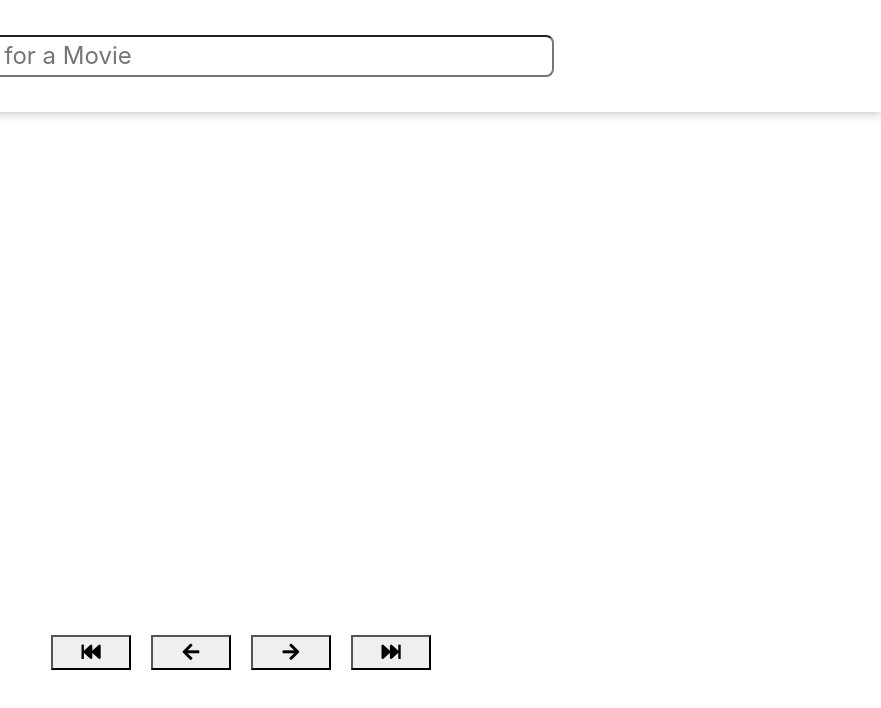
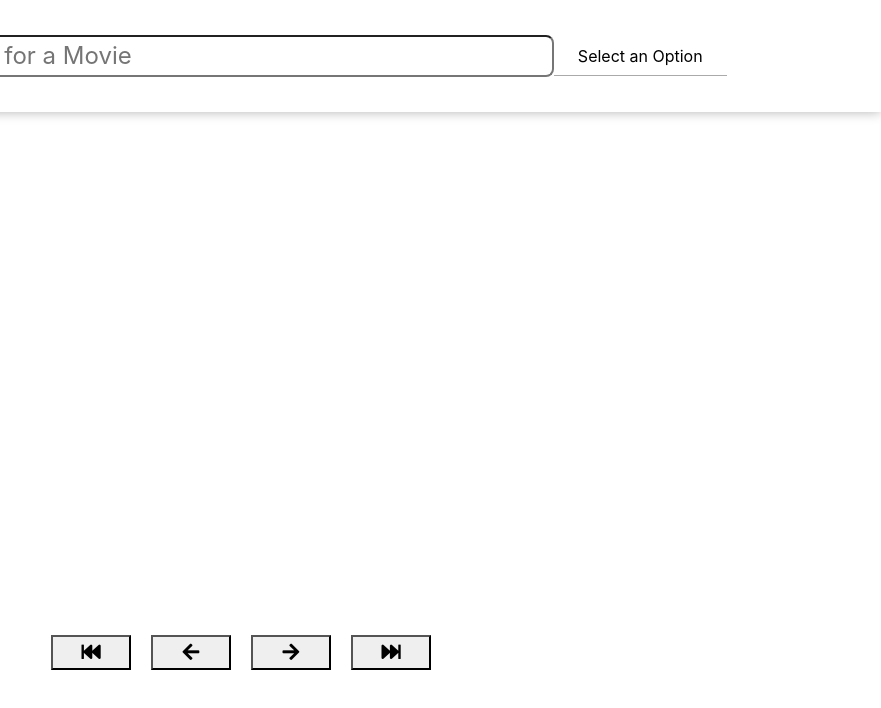
Before and after one commit to kjoest/MovieApp, a plain HTML site: page index.html in a window 1280 px wide. Shown: the full height of the page, 399-1280 px from the left. Drawn offline with nearby package versions, Linux system fonts and the light colour scheme; no server answers.

Commit message:
added a drop down menu

```diff
--- a/index.html
+++ b/index.html
@@ -31,6 +31,13 @@
       <form class="search-form">
         <input type="text" class="search-bar" name="search-input" placeholder="Search for a Movie">
       </form>
+      <select>
+        <option value="">Select an Option</option>
+        <option value="now_playing">Now Playing</option>
+        <option value="popular">Popular</option>
+        <option value="top_rated">Top Rated</option>
+        <option value="upcoming">Upcoming</option>
+      </select>
     </nav>
 
     <!-- Front Page -->
--- a/style.css
+++ b/style.css
@@ -1,14 +1,3 @@
-/* * {
-  margin: 0;
-  padding: 0;
-  font-family: "Poppins", sans-serif;
-  outline: none;
-} */
-
-/* html {
-  font-size: 62.5%;
-} */
-
 #empty-element {
   display: none;
 }
@@ -60,6 +49,32 @@
 .search-bar {
   width: 50rem;
   border-radius: .50rem;
+}
+
+select {
+  border: none;
+  background-color: transparent;
+  -webkit-appearance: none;
+  -moz-appearance: none;
+  appearance: none;
+  font-size: 16px;
+  padding: 8px 24px;
+  background-image: linear-gradient(to bottom, #fff 50%, #aaa 50%);
+  background-size: 100% 2px;
+  background-position: 0 100%;
+  background-repeat: no-repeat;
+  float: right;
+}
+
+select option {
+  font-size: 16px;
+  background-color: #fff;
+  color: #333;
+  border-bottom: 1px solid #ccc;
+}
+
+select option:last-of-type {
+  border-bottom: none;
 }
 
 /* New Movie Info */
@@ -265,7 +280,11 @@
 
   .movie-container {
     grid-template-columns: repeat(1, 1fr);
-    margin-left: 3rem;
+    margin-left: 2.5rem;
     margin-top: 9rem;
   }
+
+  select {
+    display: none;
+  }
 }
```
